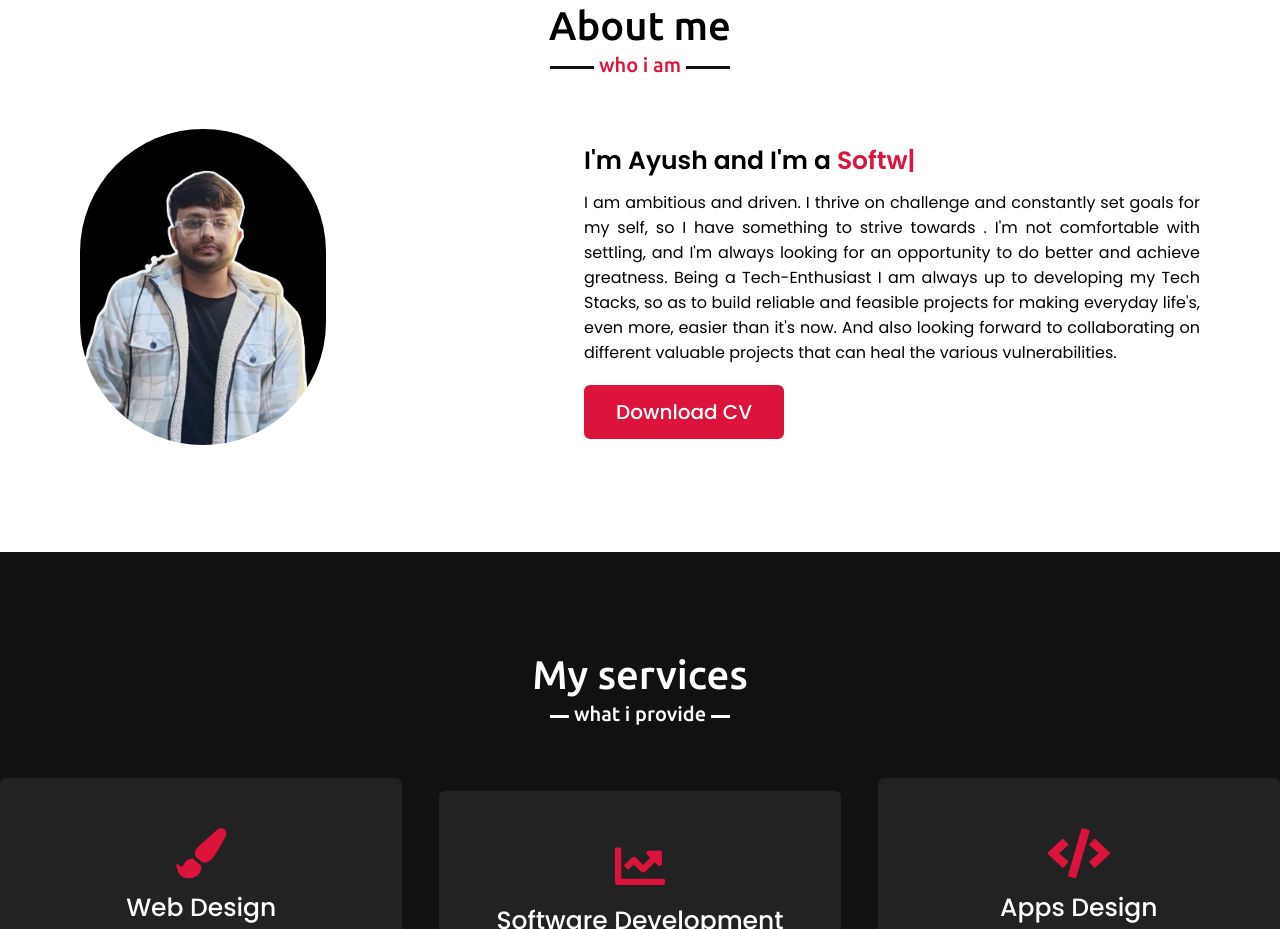
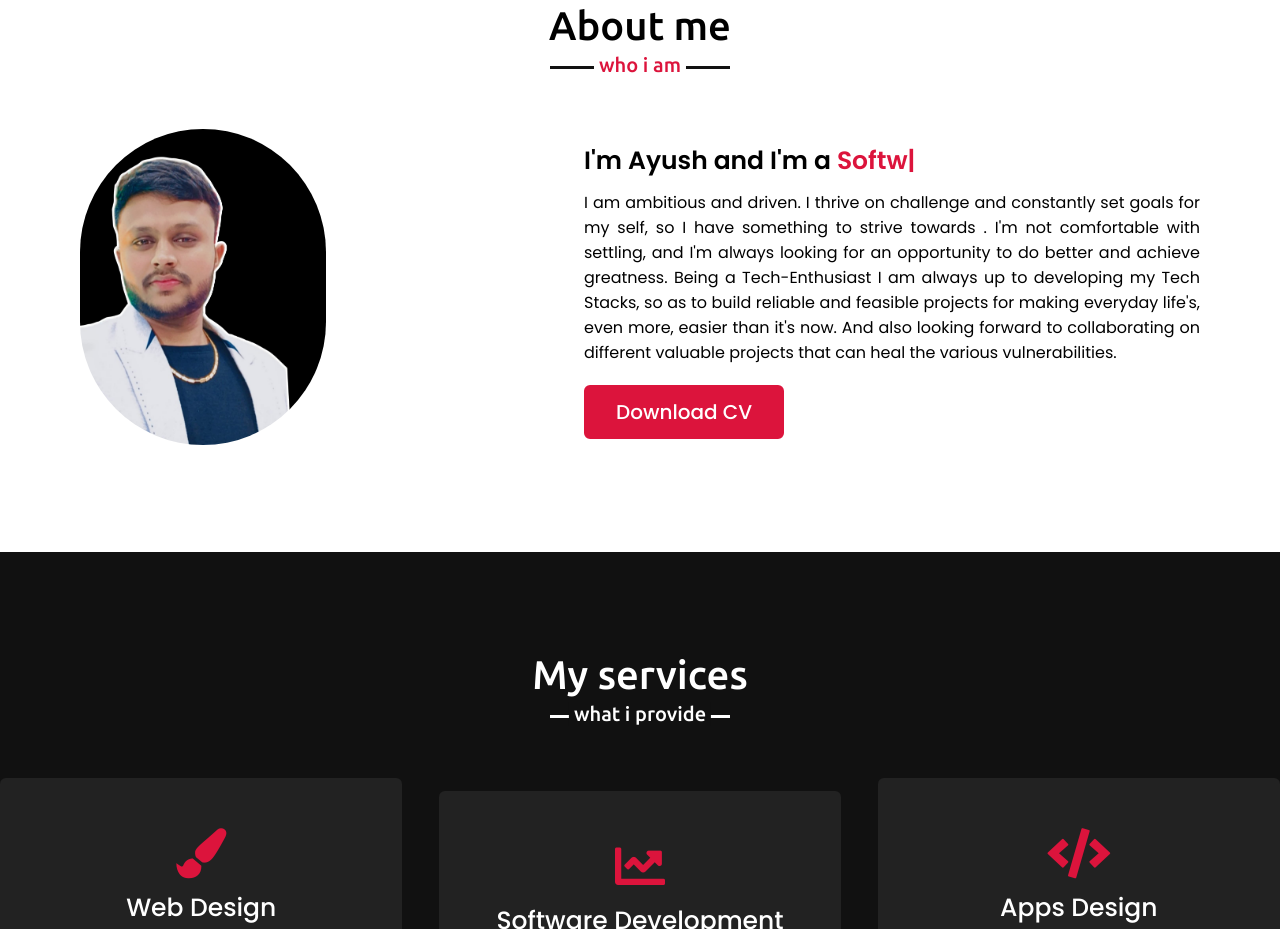
Before and after one commit to Mayank1974/Aayush-portfolio, a plain HTML site: page index.html in a window 1280 px wide. Shown: the part 897-1826 px from the top of the page. Drawn offline with nearby package versions, Linux system fonts and the light colour scheme.

Commit message:
Update index.html

```diff
--- a/index.html
+++ b/index.html
@@ -58,7 +58,7 @@
             <h2 class="title">About me</h2>
             <div class="about-content">
                 <div class="column left">
-                    <img src="hero2.jpg" alt="Photograph">
+                    <img src="img.jpg" alt="Photograph">
                 </div>
                 <div class="column right">
                     <div class="text">I'm Ayush and I'm a <span class="typing-2"></span></div>
```
